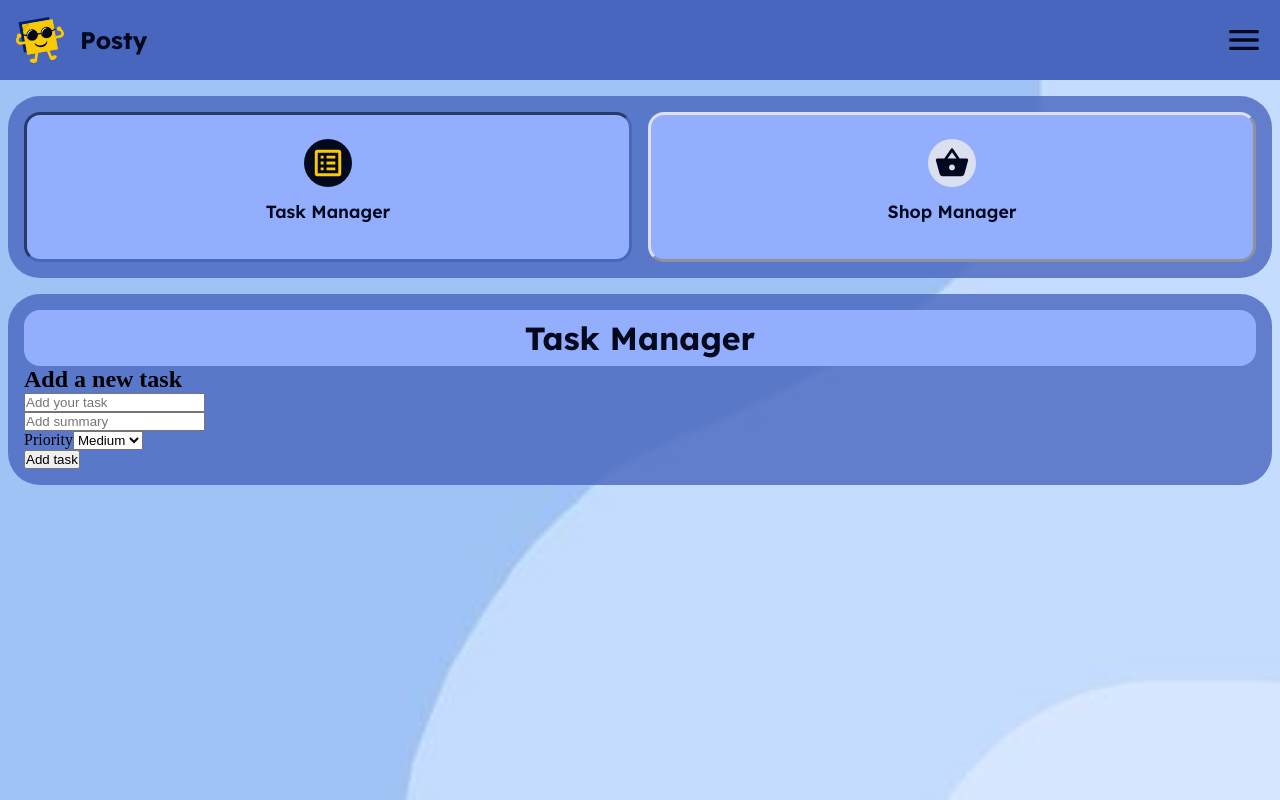
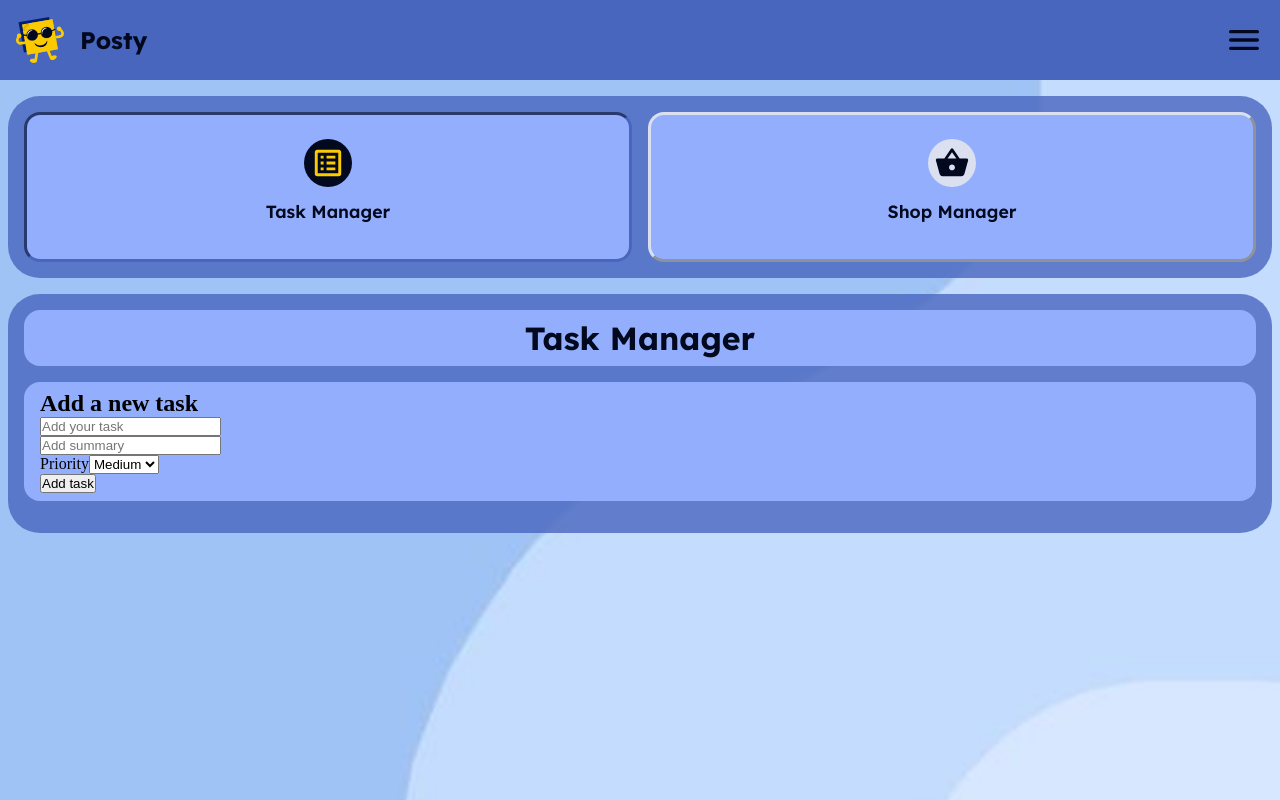
Before and after one commit to EvaneRex/taskmanager, a React (Vite) app: page / in a window 1280 px wide. Built offline with nearby package versions, Linux system fonts and the light colour scheme.

Commit message:
added the styling and compiled some of the code, might connect them fully but will need to see at later point

```diff
--- a/src/App.css
+++ b/src/App.css
@@ -106,7 +106,8 @@ header .menu-icon {
   display: none;
 }
 
-.taskmanager {
+.taskmanager,
+.shopmanager {
   background-color: rgba(73, 102, 191, 0.8);
   border-radius: 2rem;
   -webkit-backdrop-filter: blur(2px);
@@ -114,15 +115,30 @@ header .menu-icon {
   border: none;
   margin: 1rem 0.5rem;
   padding: 1rem 1rem;
-  display: flex;
-  flex-direction: column;
+  display: grid;
+  grid-template-rows: 0.4fr auto;
+  gap: 1rem;
 }
-.taskmanager h1 {
+.taskmanager h1,
+.shopmanager h1 {
   font-family: "Lexend-Bold";
   color: #02091e;
   background-color: #93aefc;
   border-radius: 1rem;
   padding: 0.5rem 1rem;
   width: 100%;
+  height: auto;
   text-align: center;
+  grid-row: 1;
+}
+.taskmanager .taskForm,
+.taskmanager .shopForm,
+.shopmanager .taskForm,
+.shopmanager .shopForm {
+  background-color: #93aefc;
+  border-radius: 1rem;
+  padding: 0.5rem 1rem;
+  width: 100%;
+  height: auto;
+  grid-row: 2;
 }/*# sourceMappingURL=App.css.map */
--- a/src/App.scss
+++ b/src/App.scss
@@ -70,14 +70,23 @@ header {
   display: none;
 }
 
-.taskmanager {
+.taskmanager,
+.shopmanager {
   @include partial.box1;
-  display: flex;
-  flex-direction: column;
+  display: grid;
+  grid-template-rows: 0.4fr auto;
+  gap: 1rem;
 
   h1 {
     @include partial.heading;
     @include partial.box2;
     text-align: center;
+    grid-row: 1;
+  }
+
+  .taskForm,
+  .shopForm {
+    @include partial.box2;
+    grid-row: 2;
   }
 }
--- a/src/components/NewTask.tsx
+++ b/src/components/NewTask.tsx
@@ -35,7 +35,11 @@ export default function NewTask({ onAddTask }: NewTaskProps) {
   }
 
   return (
-    <form onSubmit={handleSubmit} aria-labelledby="form-title">
+    <form
+      className="taskForm"
+      onSubmit={handleSubmit}
+      aria-labelledby="form-title"
+    >
       <h2 id="form-title">Add a new task</h2>
       <p>
         <label htmlFor="Task"></label>
--- a/src/components/ShopManager.tsx
+++ b/src/components/ShopManager.tsx
@@ -96,9 +96,9 @@ function ShopManager() {
     );
   };
   return (
-    <div className="app">
+    <div className="shopmanager">
       <h1>Shopping List</h1>
-      <section aria-labelledby="add-items">
+      <section className="shopForm" aria-labelledby="add-items">
         <h2 id="add-items">Add items and Shops</h2>
         <ShopInput addShopItem={addShopItem} addShop={addShop} shops={shops} />
       </section>
@@ -116,8 +116,11 @@ function ShopManager() {
           />
         )}
       </section>
-      <button onClick={removeAllShopItems} className="delete-all"
-        aria-label="Delete all items and shops">
+      <button
+        onClick={removeAllShopItems}
+        className="delete-all"
+        aria-label="Delete all items and shops"
+      >
         Delete All Items and Shops
       </button>
     </div>
--- a/src/partial.scss
+++ b/src/partial.scss
@@ -100,9 +100,10 @@ $transition: 0.4s ease;
   padding: 1rem 1rem;
 }
 
-@mixin box2() {
+@mixin box2($width: 100%, $height: auto) {
   background-color: $lightBlue;
   border-radius: $borderRadiusInner;
   padding: 0.5rem 1rem;
-  width: 100%;
+  width: $width;
+  height: $height;
 }
```
Also changed, not shown: src/components/ShopList.tsx (line endings or trailing spaces), 1 other file (tests, documents, lock files or other folders). Lines whose indentation alone changed are shown as unchanged.
